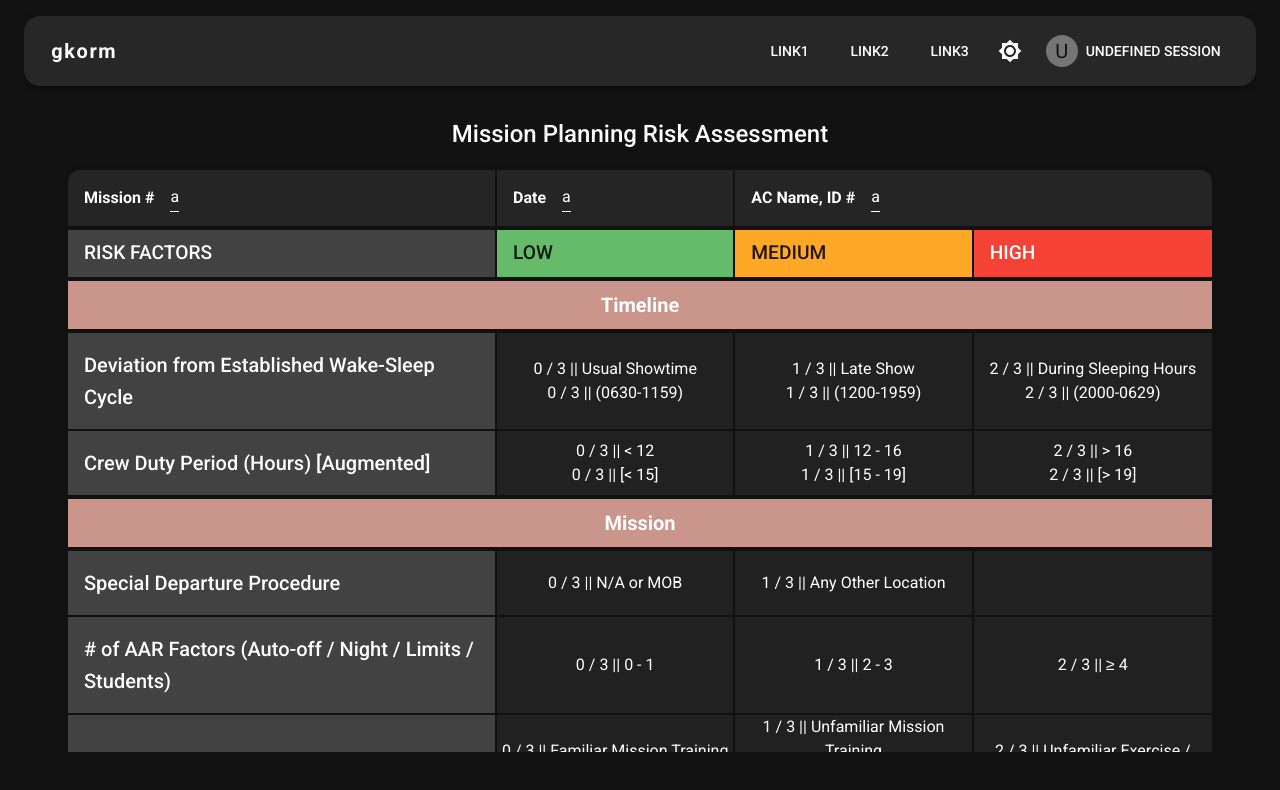
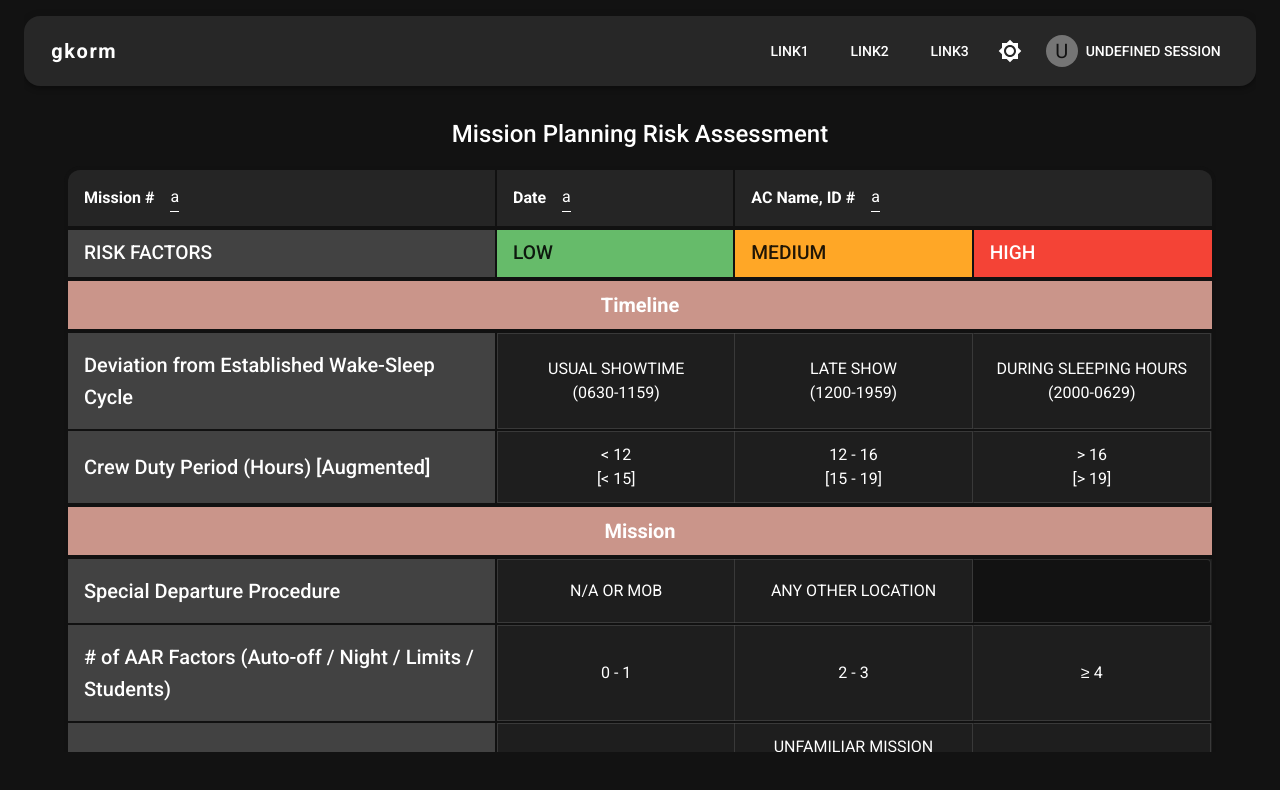
Before and after one commit to danvanbueren/gkorm, a Next.js app in the folder gkorm/frontend/: page / in a window 1280 px wide. Shown: the top 790 px of the page. Built offline with nearby package versions, Linux system fonts and the light colour scheme; a web font is replaced by a local one.

Commit message:
Switched to ToggleButton for radio buttons

```diff
--- a/gkorm/frontend/components/worksheet/WorksheetCellButton.js
+++ /dev/null
@@ -1,27 +0,0 @@
-import {useTheme} from '@mui/material';
-import WorksheetCellBase from "@/components/worksheet/WorksheetCellBase";
-
-export default function WorksheetCellButton({
-                                                theme = useTheme(),
-                                                color = (theme.palette.getContrastText(theme.palette.mode === 'dark' ? theme.palette.grey[800] : theme.palette.grey[200])),
-                                                backgroundColor = (theme.palette.mode === 'dark' ? theme.palette.grey[900] : theme.palette.grey[100]),
-                                                borderRight = false,
-                                                borderColor = (theme.palette.mode === 'dark' ? '#111' : '#333'),
-                                                justifyContent = '',
-                                                selected = false,
-                                                children,
-                                            }) {
-
-    return (
-        <WorksheetCellBase
-            borderRight={borderRight}
-            justifyContent={justifyContent}
-            borderColor={borderColor}
-            backgroundColor={selected ? '#003168' : backgroundColor}
-            color={selected ? '#b3cbec' : color}
-        >
-            {/*TODO - add these colors to the theme for both modes */}
-            {children}
-        </WorksheetCellBase>
-    );
-}
--- a/gkorm/frontend/components/worksheet/WorksheetRowQuestion.js
+++ b/gkorm/frontend/components/worksheet/WorksheetRowQuestion.js
@@ -1,6 +1,5 @@
-import {Box, Grid, Typography, useTheme} from '@mui/material';
+import {Box, Grid, Skeleton, ToggleButton, ToggleButtonGroup, Typography, useTheme} from '@mui/material';
 import WorksheetCellBase from "@/components/worksheet/WorksheetCellBase";
-import WorksheetCellButton from "@/components/worksheet/WorksheetCellButton";
 import React from 'react';
 
 export default function WorksheetRowQuestion({
@@ -11,7 +10,13 @@ export default function WorksheetRowQuestion({
                                                  children,
                                              }) {
 
-    const [selectedResponse, setSelectedResponse] = React.useState(null);
+    const [responseSelection, setResponseSelection] = React.useState(null);
+
+    const handleResponseSelection = (event, newResponse) => {
+        if (newResponse !== null) {
+            setResponseSelection(newResponse);
+        }
+    };
 
     return (<Grid
         container
@@ -34,22 +39,41 @@ export default function WorksheetRowQuestion({
                 </Typography>
             </WorksheetCellBase>
         </Grid>
-
+        <Grid size={7.5}>
+            <Box position="relative" height="100%" width="100%">
+                {/* Animated background layer */}
+                {responseSelection === null && (
+                    <Skeleton
+                        variant="rectangular"
+                        sx={{
+                            position: 'absolute',
+                            top: 0,
+                            left: 0,
+                            width: '100%',
+                            height: '100%',
+                            zIndex: 0,
+                            opacity: 0.2,
+                        }}
+                    />
+                )}
+                <ToggleButtonGroup
+                    value={responseSelection}
+                    exclusive
+                    onChange={handleResponseSelection}
+                    aria-label="text alignment"
+                    fullWidth
+                    sx={{ height: '100%', position: 'relative', zIndex: 1 }}
+                >
                     {responses.length > 0 && responses.map((response, responseIndex) => {
-            return (<Grid
-                key={responseIndex}
-                size={7.5 / responses.length}
+                        return (<Grid size={3.5} height={'100%'} width={'100%'} key={responseIndex}>
+                            {response.length > 0 ? <ToggleButton
+                                value={responseIndex}
                                 sx={{
-                    ':hover': {
-                        cursor: response.length > 0 ? 'pointer' : 'auto',
-                    },
+                                    height: '100%',
+                                    width: '100%',
+                                    borderRadius: 0,
                                 }}
-                onClick={() => response.length > 0 && setSelectedResponse(responseIndex)}
-            >
-                <WorksheetCellButton
-                    borderRight={responseIndex < responses.length - 1}
-                    justifyContent={'center'}
-                    selected={selectedResponse === responseIndex}
+                                color={responseIndex === 0 ? 'success' : (responseIndex === 1 ? 'warning' : 'error')}
                             >
                                 {response.length > 0 && <>
                                     <Box>
@@ -58,17 +82,24 @@ export default function WorksheetRowQuestion({
                                                 key={`line-${responseIndex}-${lineIndex}`}
                                                 textAlign='center'
                                             >
-                                    {responseIndex} / {responses.length} || {line}
+                                                {line}
                                             </Typography>)
                                         })}
                                     </Box>
                                 </>}
-
-                </WorksheetCellButton>
-
-
+                            </ToggleButton> : <ToggleButton
+                                value={`disabled-${responseIndex}`}
+                                disabled
+                                sx={{
+                                    height: '100%', width: '100%',
+                                    backgroundColor: theme.palette.background.default,
+                                }}
+                            />}
                         </Grid>);
                     })}
 
+                </ToggleButtonGroup>
+            </Box>
+        </Grid>
     </Grid>);
 }
```
Lines whose indentation alone changed are shown as unchanged.
